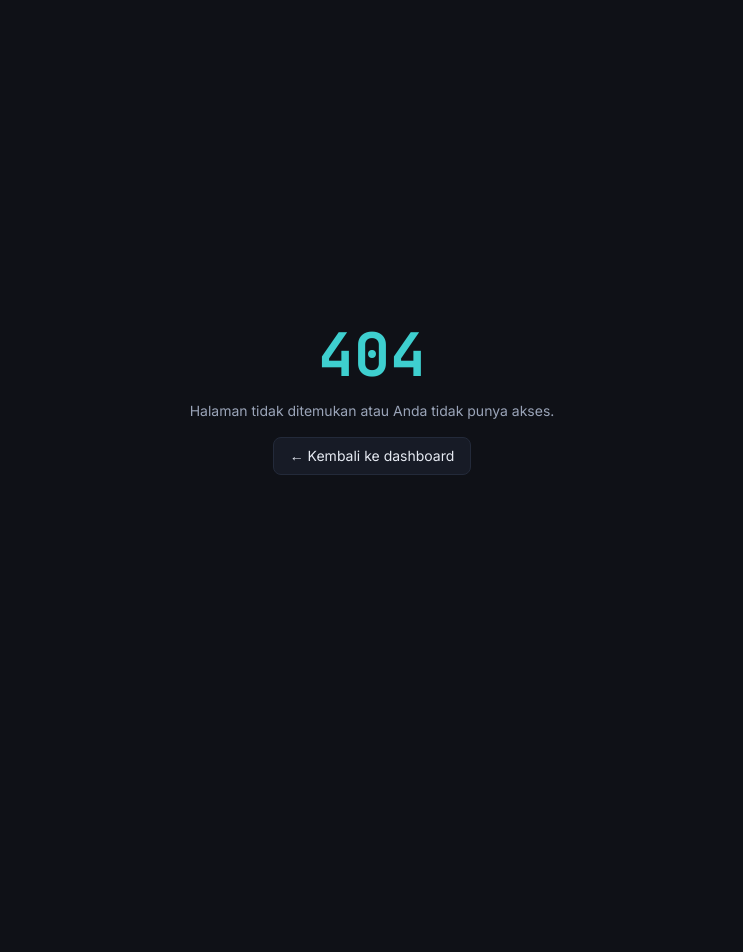
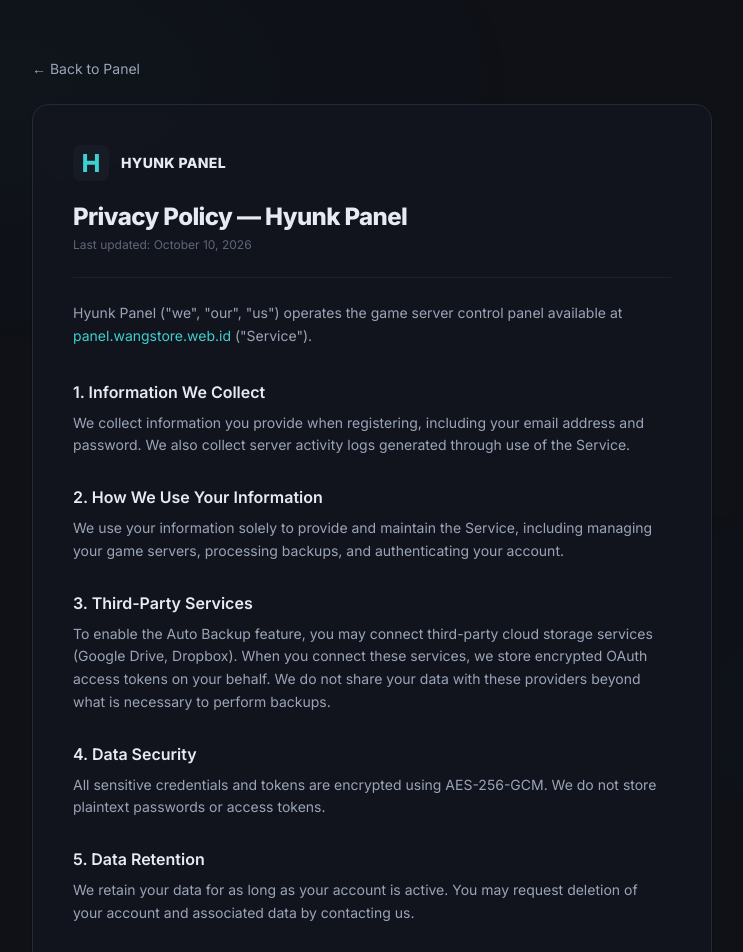
Before and after one commit to cahyunk132-ai/hyunk_panel, a Next.js app: page /privacy in a window 1280 px wide. Before the commit this address had no page. Shown: the top 952 px of the page, without its empty margins (268-1011 px from the left). Before the commit the page ends 800 px from the top, so only its background shows below. Built offline with nearby package versions, Linux system fonts and the light colour scheme.

Commit message:
feat: tambah halaman Privacy Policy di /privacy (public route)
Co-authored-by: arena-agent <297053741+arena-agent@users.noreply.github.com>

```diff
--- /dev/null
+++ b/app/privacy/page.tsx
@@ -0,0 +1,125 @@
+import type { Metadata } from 'next';
+import Link from 'next/link';
+
+export const metadata: Metadata = {
+  title: 'Privacy Policy',
+  description: 'Privacy Policy untuk HYUNK PANEL.',
+};
+
+const LAST_UPDATED = 'October 10, 2026';
+const CONTACT_EMAIL = 'admin@wangstore.web.id';
+const PANEL_URL = 'http://panel.wangstore.web.id';
+
+const sections: { title: string; body: React.ReactNode[] }[] = [
+  {
+    title: '1. Information We Collect',
+    body: [
+      'We collect information you provide when registering, including your email address and password. We also collect server activity logs generated through use of the Service.',
+    ],
+  },
+  {
+    title: '2. How We Use Your Information',
+    body: [
+      'We use your information solely to provide and maintain the Service, including managing your game servers, processing backups, and authenticating your account.',
+    ],
+  },
+  {
+    title: '3. Third-Party Services',
+    body: [
+      'To enable the Auto Backup feature, you may connect third-party cloud storage services (Google Drive, Dropbox). When you connect these services, we store encrypted OAuth access tokens on your behalf. We do not share your data with these providers beyond what is necessary to perform backups.',
+    ],
+  },
+  {
+    title: '4. Data Security',
+    body: [
+      'All sensitive credentials and tokens are encrypted using AES-256-GCM. We do not store plaintext passwords or access tokens.',
+    ],
+  },
+  {
+    title: '5. Data Retention',
+    body: [
+      'We retain your data for as long as your account is active. You may request deletion of your account and associated data by contacting us.',
+    ],
+  },
+  {
+    title: '6. Contact',
+    body: [
+      'If you have any questions, contact us at:',
+      <a
+        key="contact"
+        href={`mailto:${CONTACT_EMAIL}`}
+        className="font-medium text-accent transition-colors hover:text-accent-dim"
+      >
+        {CONTACT_EMAIL}
+      </a>,
+    ],
+  },
+];
+
+export default function PrivacyPage() {
+  return (
+    <div className="flex min-h-screen items-start justify-center bg-base px-4 py-10 sm:py-14">
+      {/* dekorasi latar, sama seperti layout auth */}
+      <div
+        aria-hidden
+        className="pointer-events-none fixed inset-0 opacity-40"
+        style={{
+          background:
+            'radial-gradient(600px 300px at 20% 10%, rgba(62,207,207,0.07), transparent), radial-gradient(500px 260px at 85% 90%, rgba(62,207,207,0.05), transparent)',
+        }}
+      />
+
+      <main className="relative z-10 w-full max-w-[680px]">
+        <Link
+          href="/"
+          className="inline-flex items-center gap-1 text-sm text-ink-muted transition-colors hover:text-accent"
+        >
+          ← Back to Panel
+        </Link>
+
+        <article className="mt-6 rounded-2xl border border-line bg-base-850/90 p-6 shadow-card backdrop-blur sm:p-10">
+          <header className="border-b border-line-soft pb-6">
+            <div className="flex items-center gap-3">
+              <svg className="h-9 w-9 shrink-0" viewBox="0 0 64 64" aria-hidden>
+                <rect width="64" height="64" rx="14" fill="#171b26" />
+                <path d="M18 16h7v12h14V16h7v32h-7V35H25v13h-7z" fill="#3ecfcf" />
+              </svg>
+              <span className="text-sm font-extrabold tracking-wide text-ink">HYUNK PANEL</span>
+            </div>
+            <h1 className="mt-5 text-2xl font-extrabold tracking-tight text-ink">
+              Privacy Policy — Hyunk Panel
+            </h1>
+            <p className="mt-1 text-xs text-ink-faint">Last updated: {LAST_UPDATED}</p>
+          </header>
+
+          <div className="mt-6 space-y-3 text-sm leading-relaxed text-ink-muted">
+            <p>
+              Hyunk Panel (&quot;we&quot;, &quot;our&quot;, &quot;us&quot;) operates the game server
+              control panel available at{' '}
+              <a
+                href={PANEL_URL}
+                className="text-accent transition-colors hover:text-accent-dim"
+              >
+                panel.wangstore.web.id
+              </a>{' '}
+              (&quot;Service&quot;).
+            </p>
+          </div>
+
+          <div className="mt-8 space-y-7">
+            {sections.map((section) => (
+              <section key={section.title}>
+                <h2 className="text-base font-semibold text-ink">{section.title}</h2>
+                <div className="mt-2 space-y-3 text-sm leading-relaxed text-ink-muted">
+                  {section.body.map((item, i) => (
+                    <p key={i}>{item}</p>
+                  ))}
+                </div>
+              </section>
+            ))}
+          </div>
+        </article>
+      </main>
+    </div>
+  );
+}
--- a/middleware.ts
+++ b/middleware.ts
@@ -4,6 +4,7 @@ import { createServerClient, type CookieOptions } from '@supabase/ssr';
 /**
  * Auth guard untuk seluruh dashboard + API panel.
  * - /login             → publik (redirect ke / bila sudah login)
+ * - /privacy           → publik (Privacy Policy, boleh diakses tanpa login)
  * - /api/remote/*      → publik (Wings; auth pakai Bearer token node di handler)
  * - /api/auth/*        → publik (termasuk OAuth callback cloud storage)
  * - /api/cron/*        → publik (Vercel Cron; divalidasi via CRON_SECRET di handler)
@@ -16,6 +17,7 @@ export async function middleware(request: NextRequest) {
   const { pathname } = request.nextUrl;
 
   if (
+    pathname === '/privacy' ||
     pathname.startsWith('/api/remote') ||
     pathname.startsWith('/api/auth') ||
     pathname.startsWith('/api/cron')
```
